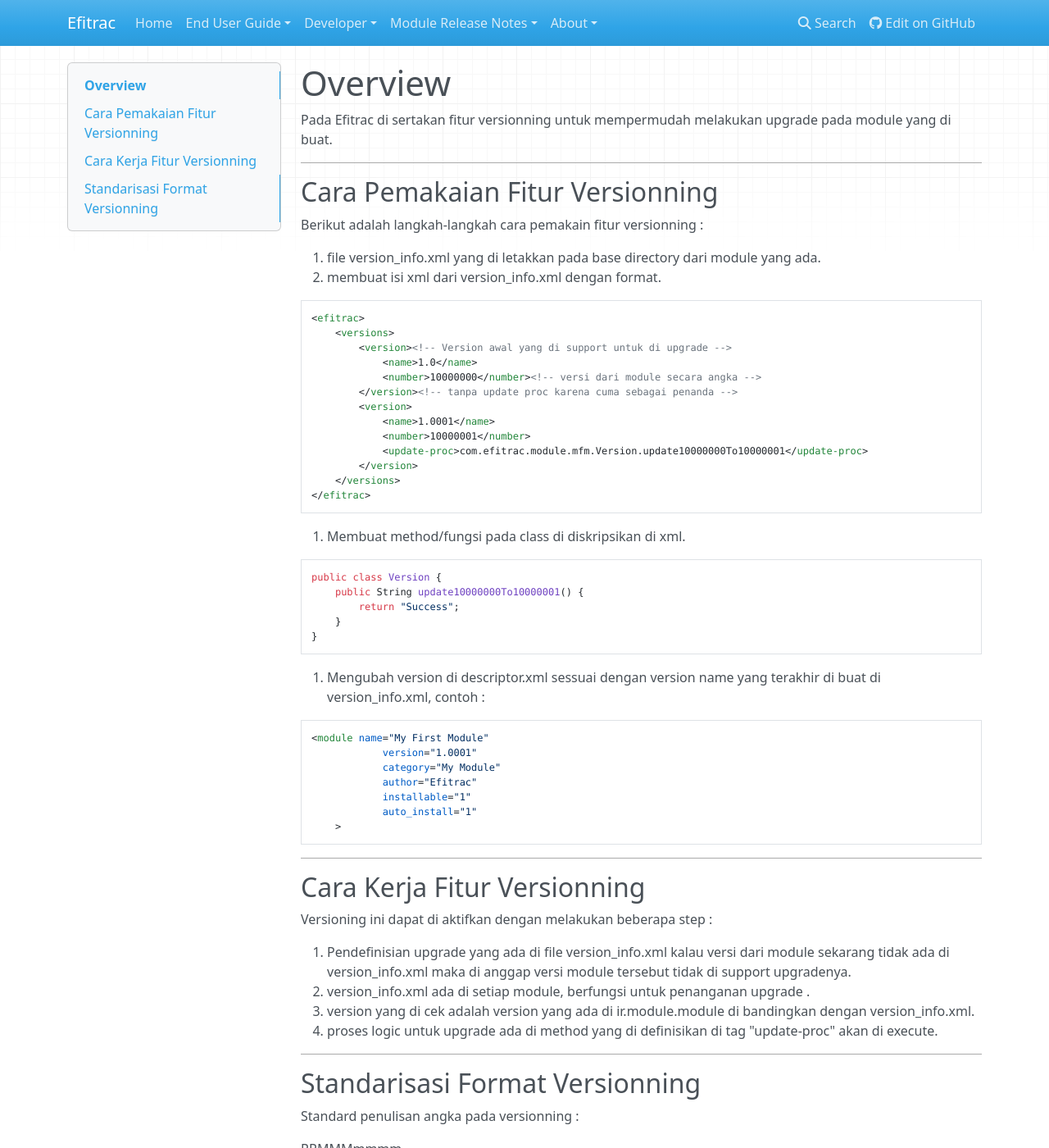
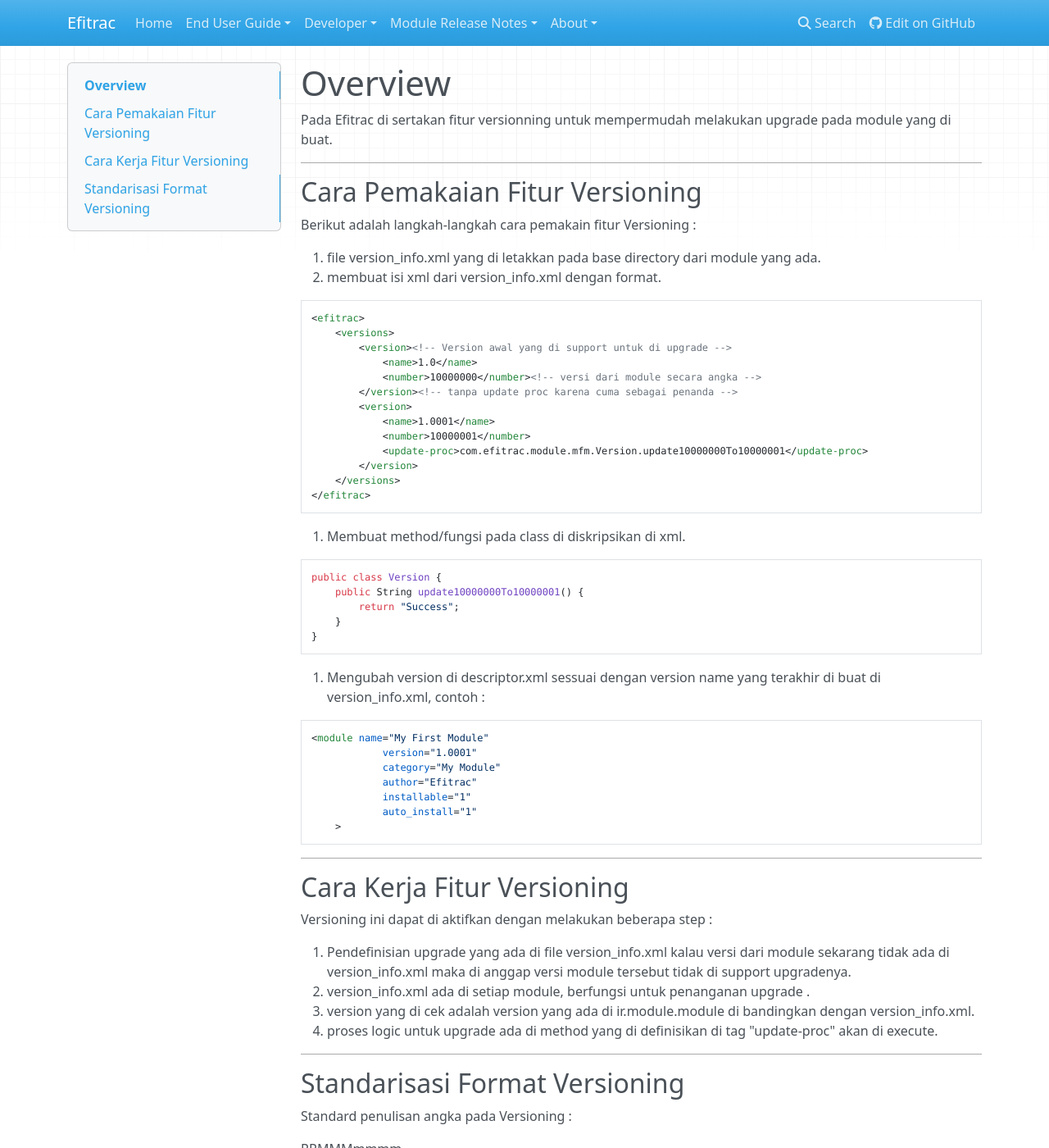
Before and after one commit to ianyulianto/efitrac-wiki, an MkDocs documentation site: the page built from docs/developer/versioning.md, in a window 1280 px wide and 1400 px high. Shown: the whole window at 82% size. Built offline with MkDocs 1.6.1, drawn with Linux system fonts in a browser that asks for light colours; nearby versions of some CDN libraries; old or Windows-style settings are respelled for this version of MkDocs.

Commit message:
typo fix

```diff
--- a/docs/developer/versioning.md
+++ b/docs/developer/versioning.md
@@ -3,8 +3,8 @@ Pada Efitrac di sertakan fitur versionning untuk mempermudah melakukan upgrade p
 
 
 ---
-## Cara Pemakaian Fitur Versionning
-Berikut adalah langkah-langkah cara pemakain fitur versionning :
+## Cara Pemakaian Fitur Versioning
+Berikut adalah langkah-langkah cara pemakain fitur Versioning :
 
 1. file version_info.xml yang di letakkan pada base directory dari module yang ada.
 2. membuat isi xml dari version_info.xml dengan format.
@@ -50,7 +50,7 @@ public class Version {
 
 
 ---
-## Cara Kerja Fitur Versionning
+## Cara Kerja Fitur Versioning
 Versioning ini dapat di aktifkan dengan melakukan beberapa step :
 
 1. Pendefinisian upgrade yang ada di file version_info.xml
@@ -61,8 +61,8 @@ kalau versi dari module sekarang tidak ada di version_info.xml maka di anggap ve
 "update-proc" akan di execute.
 
 ---
-## Standarisasi Format Versionning
- Standard penulisan angka pada versionning :
+## Standarisasi Format Versioning
+ Standard penulisan angka pada Versioning :
 
    RRMMMmmmm
 
```
